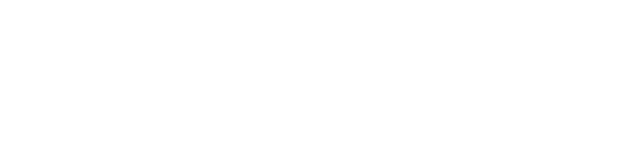
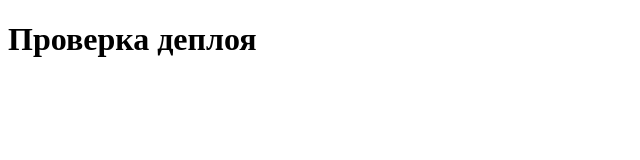
Before and after one commit to RomanBaukin/Virtual-Keyboard, a website: page index.html in a window 1280 px wide. Shown: the whole page, without its empty margins (0-640 px from the left). Drawn offline with Linux system fonts and the light colour scheme.

Commit message:
feat: add h1 to check the deployment

```diff
--- a/index.html
+++ b/index.html
@@ -9,7 +9,7 @@
 </head>
 
 <body>
-
+  <h1>Проверка деплоя</h1>
 </body>
 
 </html>
```
